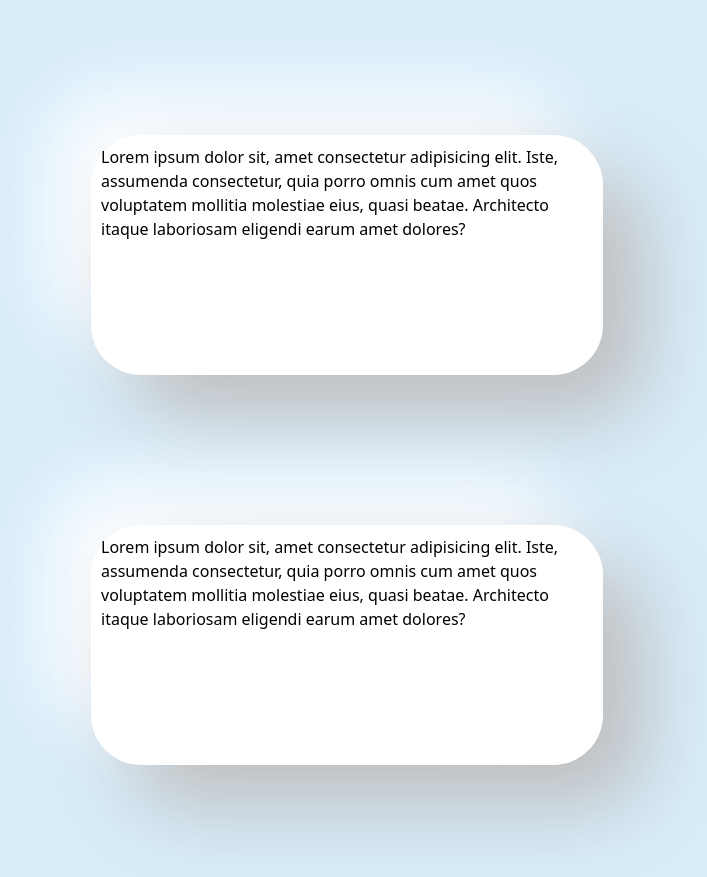
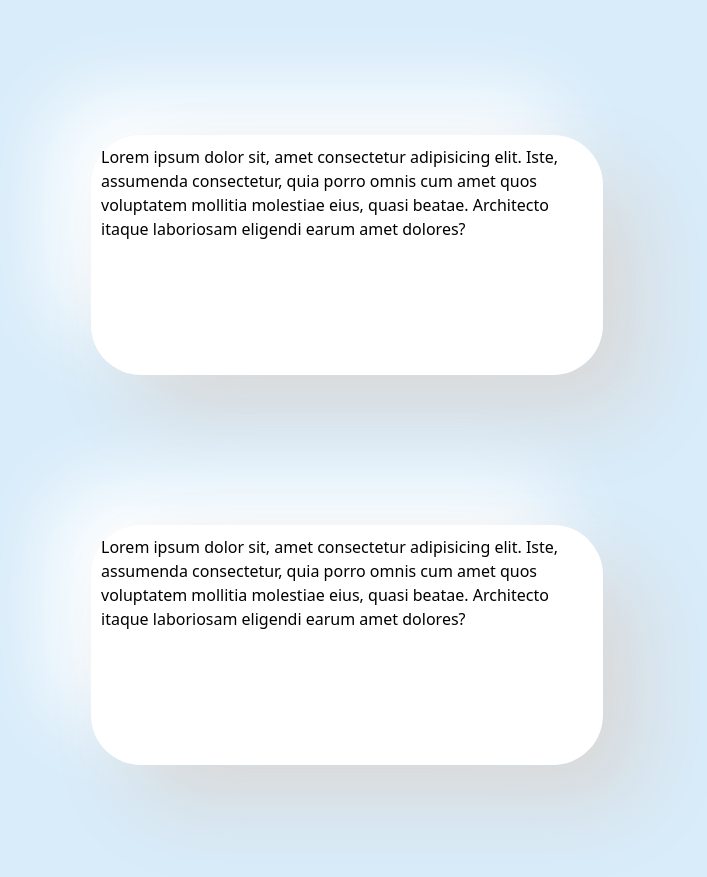
Before and after one commit to Zedbyte/CCS10-Finals-Vanilla, a website: page index.html in a window 1280 px wide. Shown: the part 1480-2357 px from the top of the page, without its empty margins (293-1000 px from the left). Drawn offline with Linux system fonts and the light colour scheme.

Commit message:
grid start, changed soft ui color

```diff
--- a/index.html
+++ b/index.html
@@ -134,22 +134,17 @@
                 </div>
             </div>
         </div>
-
-    </div>
-
-    <div class = "container-soft">
-        <p>Lorem ipsum dolor sit, amet consectetur adipisicing elit. Iste, assumenda consectetur, quia porro omnis cum amet quos voluptatem mollitia molestiae eius, quasi beatae. Architecto itaque laboriosam eligendi earum amet dolores?</p>
-    </div>
-
-    <div class = "container-soft">
-        <p>Lorem ipsum dolor sit, amet consectetur adipisicing elit. Iste, assumenda consectetur, quia porro omnis cum amet quos voluptatem mollitia molestiae eius, quasi beatae. Architecto itaque laboriosam eligendi earum amet dolores?</p>
     </div>
 
 
+    <div class = "container-grid section-2">
+        <div class = "container-soft">
+            <p>Lorem ipsum dolor sit, amet consectetur adipisicing elit. Iste, assumenda consectetur, quia porro omnis cum amet quos voluptatem mollitia molestiae eius, quasi beatae. Architecto itaque laboriosam eligendi earum amet dolores?</p>
+        </div>
 
-
-    <div class = "container-grid">
-
+        <div class = "container-soft">
+            <p>Lorem ipsum dolor sit, amet consectetur adipisicing elit. Iste, assumenda consectetur, quia porro omnis cum amet quos voluptatem mollitia molestiae eius, quasi beatae. Architecto itaque laboriosam eligendi earum amet dolores?</p>
+        </div>
     </div>
 
 
--- a/styles.css
+++ b/styles.css
@@ -99,7 +99,7 @@ h1 {
     border-radius: 50px;
     background: var(--primary-color);
 
-    box-shadow:  41px 41px 82px #bebebe,
+    box-shadow:  41px 41px 82px #d9d9d9,
              -41px -41px 82px #ffffff;
 
     padding: 10px 10px;
```
